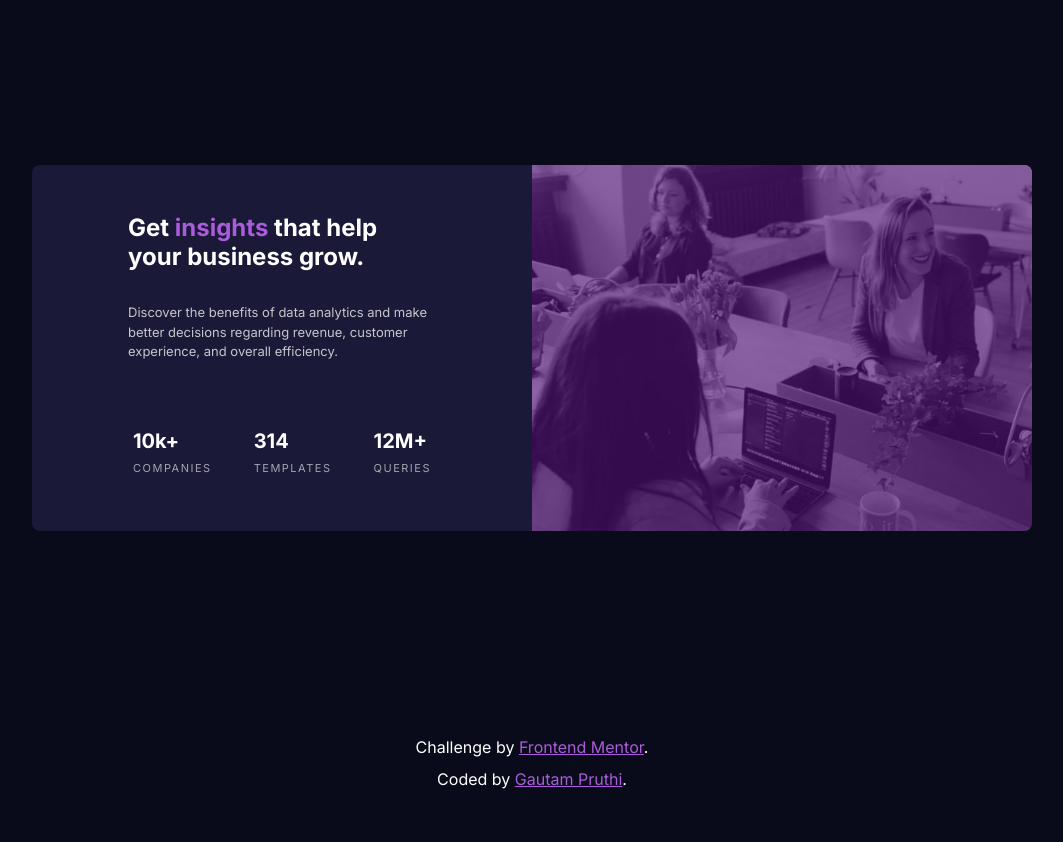
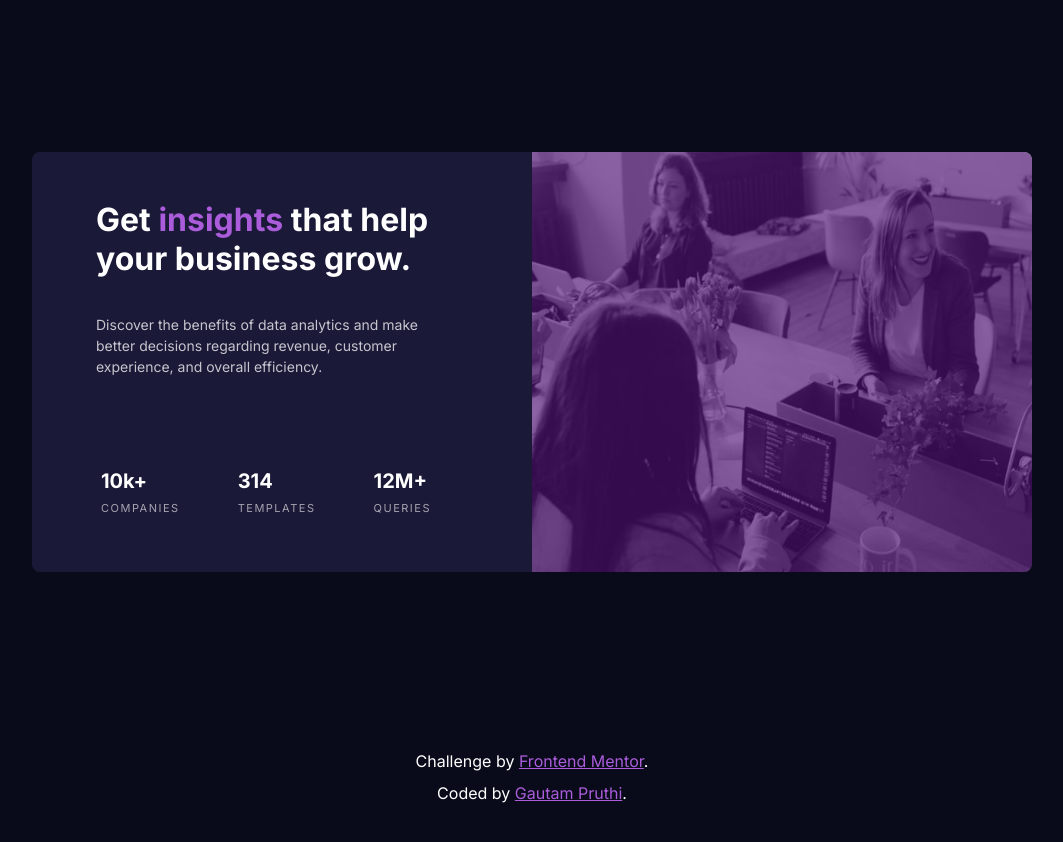
Before and after one commit to Gautam1201/stats-card-component, a plain HTML site: page index.html in a window 1280 px wide. Shown: the whole page, without its empty margins (108-1171 px from the left). Drawn offline with Linux system fonts and the light colour scheme.

Commit message:
Improving the responsive height

```diff
--- a/styles.css
+++ b/styles.css
@@ -92,29 +92,46 @@ body{
     grid-template-rows: auto;
     min-width: 800px;
     max-width: 1000px;
+    min-height: 420px;
   }
 
   .content{
-    padding: 3rem 6rem;
+    padding: 3rem 4rem;
     justify-content: center;
     grid-row-start: 1;
     grid-row-end: 2;
     border-radius: 8px 0 0 8px;
     text-align: left;
-    grid-gap: 2rem;
+    grid-gap: 1rem;
   }
+
+  .content .highlights{
+    font-size: 32px;
+  }
+
+  .details{
+    font-size: 14px;
+  }
+
   .image-container, .purple-filter{
     border-radius: 0 8px 8px 0;
   }
+
   .stats{
     flex-direction: row;
     align-items: flex-end;
     justify-content: space-between;
   }
+
   .stats div{
     margin-top: 2rem;
   }
+
   .stats div .data{
     font-size: 20px;
   }
+
+  .details, .stats{
+    padding-right: 2rem;
+  }
 }
```
